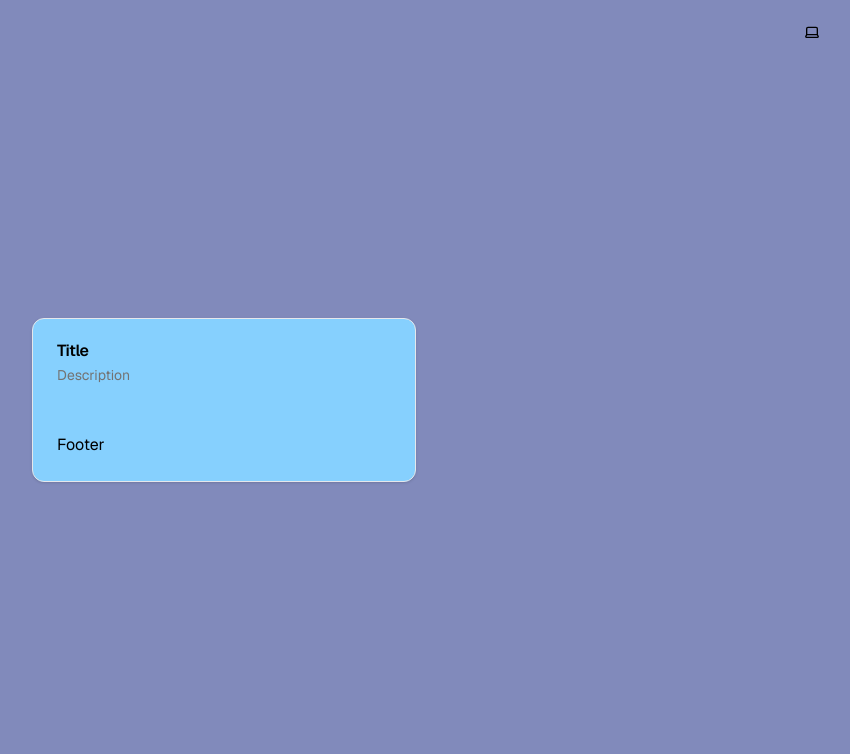
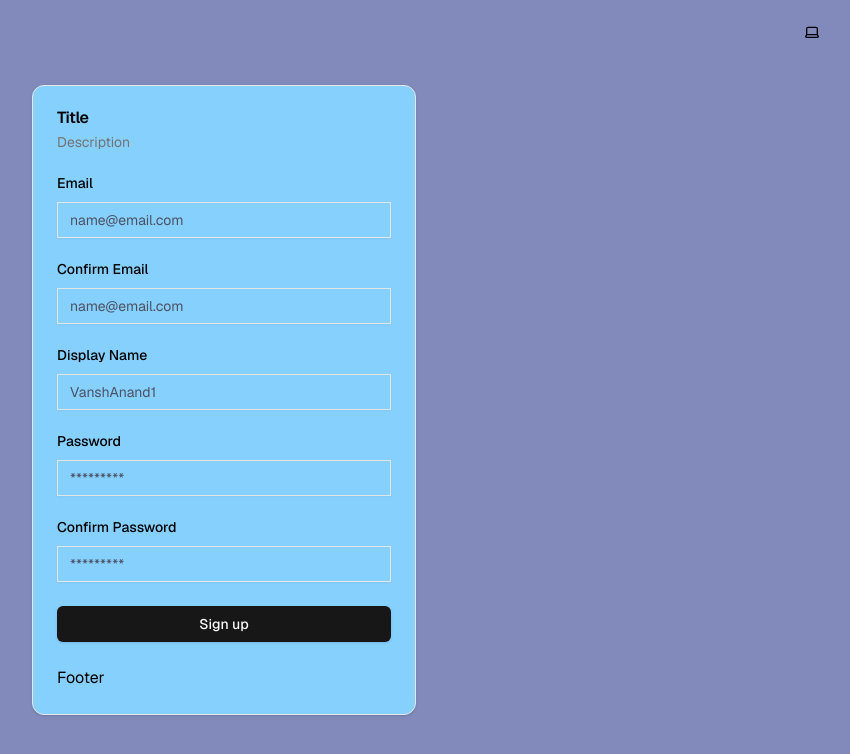
Before and after one commit to VanshAnand1/BLOG-2, a Next.js app: page /auth/signup in a window 1280 px wide. Shown: the top 754 px of the page, without its empty margins (416-1266 px from the left). Built offline with nearby package versions, Linux system fonts and the light colour scheme.

Commit message:
BG-3 feature: signup form components

```diff
--- a/components/auth/sign-up-form.tsx
+++ b/components/auth/sign-up-form.tsx
@@ -11,6 +11,9 @@ import {
   CardDescription,
   CardContent,
 } from "../ui/card";
+import { Label } from "../ui/label";
+import { Input } from "../ui/input";
+import { Button } from "../ui/button";
 
 export default function SignUpForm({
   className,
@@ -23,7 +26,7 @@ export default function SignUpForm({
   const [confirmPassword, setConfirmPassword] = useState("");
 
   const [error, setError] = useState("");
-  const [isLoading, setIsLoading] = useState("");
+  const [isLoading, setIsLoading] = useState(false);
 
   const router = useRouter();
 
@@ -39,7 +42,80 @@ export default function SignUpForm({
           <CardDescription>Description</CardDescription>
         </CardHeader>
         <CardContent>
-          <form></form>
+          <form onSubmit={handleSignup}>
+            <div className="flex flex-col gap-6">
+              <div className="flex flex-col gap-3">
+                <Label htmlFor="email">Email</Label>
+                <Input
+                  type="email"
+                  id="email"
+                  name="email"
+                  placeholder="name@email.com"
+                  value={email}
+                  onChange={(e) => {
+                    setEmail(e.target.value);
+                  }}
+                />
+              </div>
+              <div className="flex flex-col gap-3">
+                <Label htmlFor="confirmEmail">Confirm Email</Label>
+                <Input
+                  type="email"
+                  id="confirmEmail"
+                  name="confirmEmail"
+                  placeholder="name@email.com"
+                  value={confirmEmail}
+                  onChange={(e) => {
+                    setConfirmEmail(e.target.value);
+                  }}
+                />
+              </div>
+              <div className="flex flex-col gap-3">
+                <Label htmlFor="displayName">Display Name</Label>
+                <Input
+                  type="text"
+                  id="displayName"
+                  name="displayName"
+                  placeholder="VanshAnand1"
+                  value={displayName}
+                  onChange={(e) => {
+                    setDisplayName(e.target.value);
+                  }}
+                />
+              </div>
+              <div className="flex flex-col gap-3">
+                <Label htmlFor="password">Password</Label>
+                <Input
+                  type="password"
+                  id="password"
+                  name="password"
+                  placeholder="*********"
+                  value={password}
+                  onChange={(e) => {
+                    setPassword(e.target.value);
+                  }}
+                />
+              </div>
+              <div className="flex flex-col gap-3">
+                <Label htmlFor="confirmPassword">Confirm Password</Label>
+                <Input
+                  type="password"
+                  id="confirmPassword"
+                  name="confirmPassword"
+                  placeholder="*********"
+                  value={confirmPassword}
+                  onChange={(e) => {
+                    setConfirmPassword(e.target.value);
+                  }}
+                />
+              </div>
+              <div>
+                <Button type="submit" className="w-full" disabled={isLoading}>
+                  {isLoading ? "Signing up..." : "Sign up"}
+                </Button>
+              </div>
+            </div>
+          </form>
         </CardContent>
         <CardFooter>Footer</CardFooter>
       </Card>
--- a/components/ui/input.tsx
+++ b/components/ui/input.tsx
@@ -7,7 +7,7 @@ const Input = React.forwardRef<HTMLInputElement, React.ComponentProps<"input">>(
       <input
         type={type}
         className={cn(
-          "flex h-9 w-full border border-input bg-transparent px-3 py-1 text-base shadow-sm transition-colors file:border-0 file:bg-transparent file:text-sm file:font-medium file:text-foreground focus-visible:outline-none focus-visible:ring-1 focus-visible:ring-ring disabled:cursor-not-allowed disabled:opacity-50 md:text-sm",
+          "flex h-9 w-full border border-input bg-transparent px-3 py-1 text-base shadow-sm transition-colors file:border-0 file:bg-transparent file:text-sm file:font-medium file:text-foreground focus-visible:outline-none focus-visible:ring-1 focus-visible:ring-ring disabled:cursor-not-allowed disabled:opacity-50 md:text-sm placeholder:text-lightgray",
           className
         )}
         ref={ref}
```
